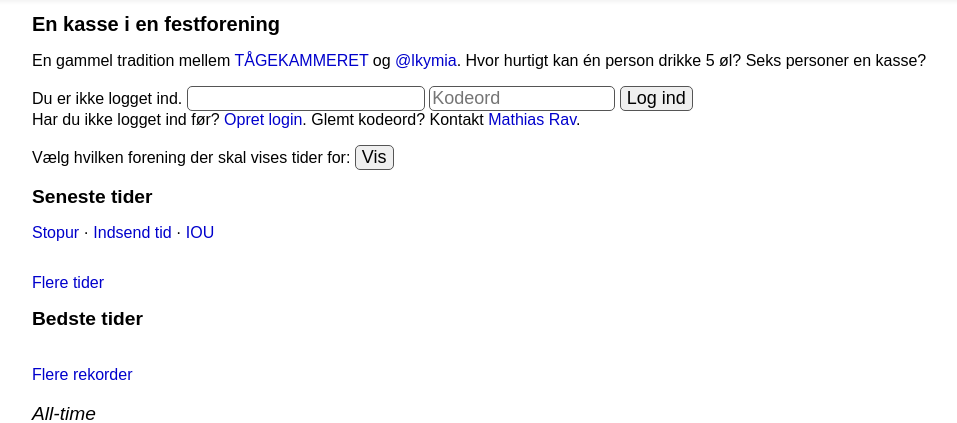
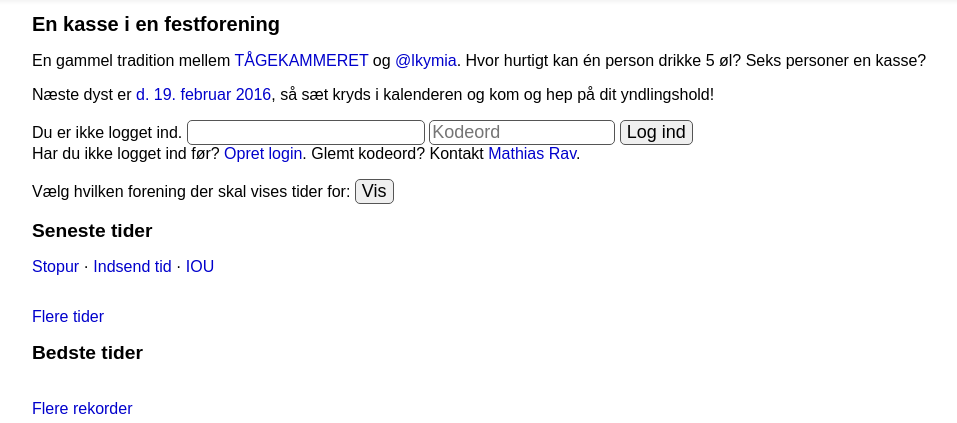
Before and after one commit to TK-IT/kasse, a Django app: template kasse/templates/kasse/home.html in a window 1280 px wide. Shown: the part 76-499 px from the top of the page, without its empty margins (47-1004 px from the left). Run offline with Django 3.2, Linux system fonts and the light colour scheme; the template is opened without the code that fills it, so the values that code supplies are empty.

Commit message:
Edit fluff

```diff
--- a/kasse/templates/kasse/home.html
+++ b/kasse/templates/kasse/home.html
@@ -15,6 +15,10 @@ En gammel tradition mellem
 og <a href="http://www.alkymia.dk/">@lkymia</a>.
 Hvor hurtigt kan én person drikke 5 øl?
 Seks personer en kasse?
+</p>
+<p>
+Næste dyst er <a href="https://www.facebook.com/events/769535523190914/">
+d. 19. februar 2016</a>, så sæt kryds i kalenderen og kom og hep på dit yndlingshold!
 </p>
 {% if user.is_authenticated %}
 <form method="post" action="{% url "logout" %}" style="margin: 1em 0">{% csrf_token %}
```
